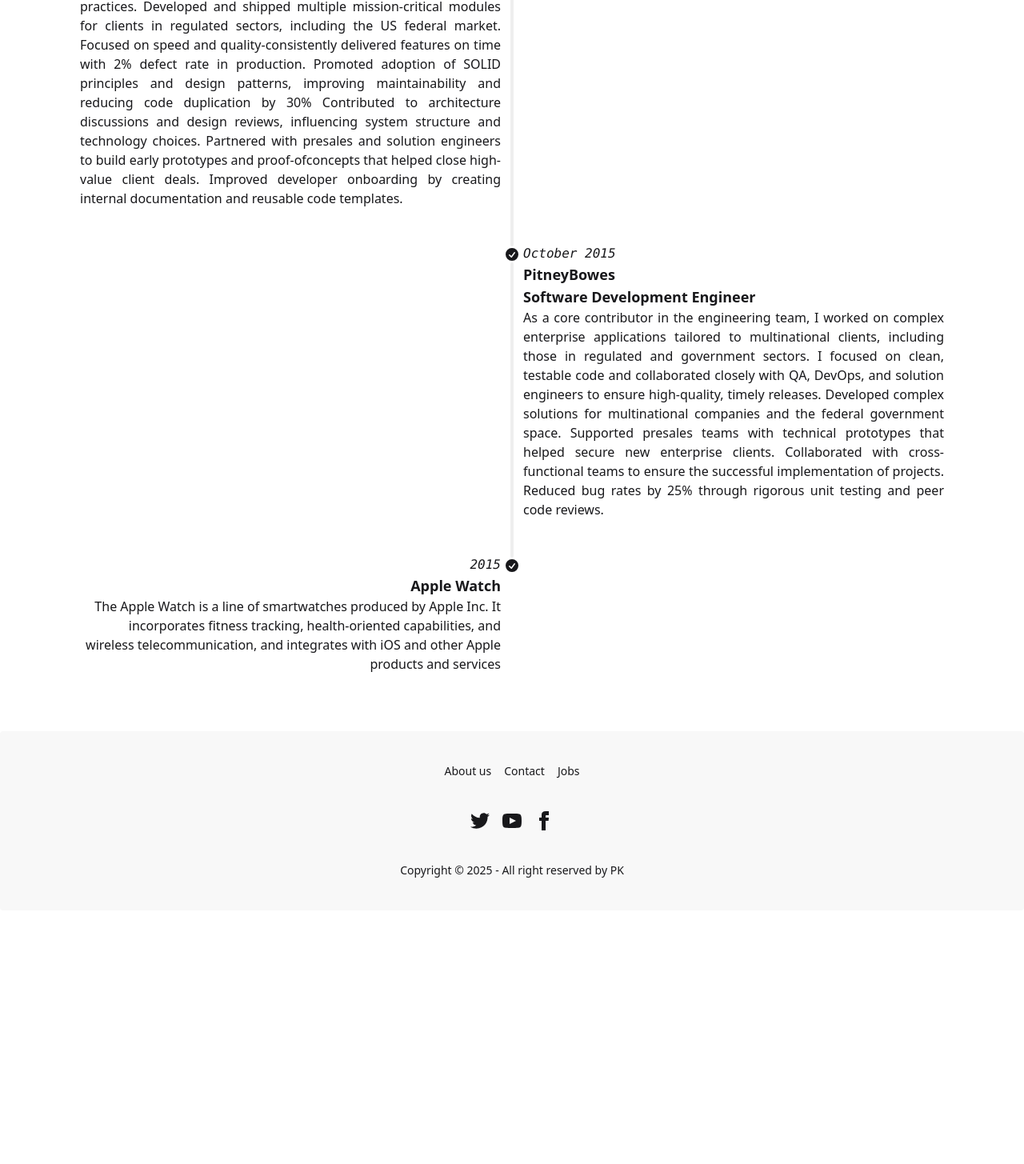
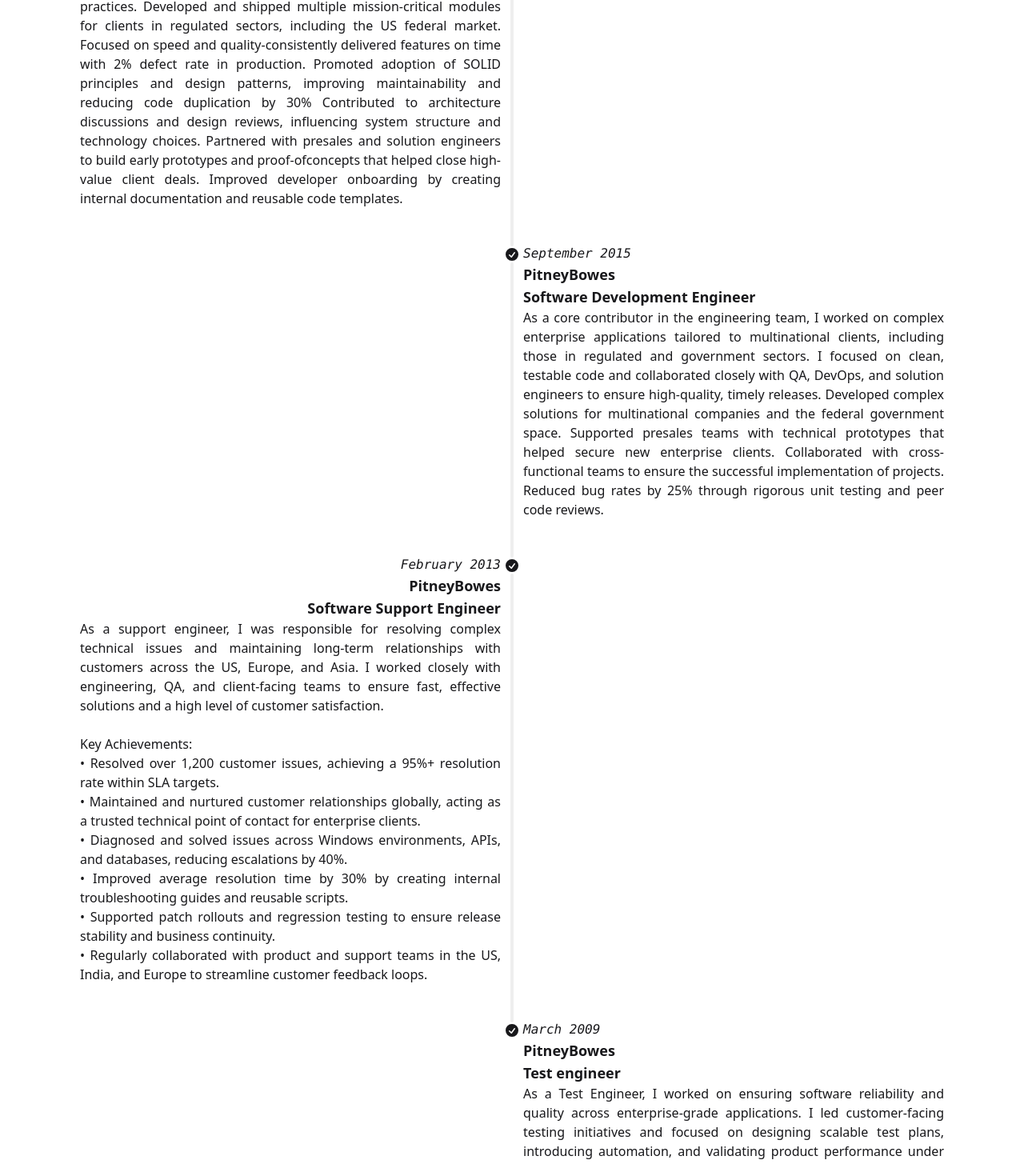
Before and after one commit to PKwiato/KwiatoDaisyUI, an Angular app: page / in a window 1280 px wide. Shown: the part 1935-3390 px from the top of the page at 80% size. Before the commit the page ends 3073 px from the top, so only its background shows below. Built offline with nearby package versions, Linux system fonts and the light colour scheme.

Commit message:
adding more experience to my CV

```diff
--- a/src/app/core/layout/experience/experience.component.html
+++ b/src/app/core/layout/experience/experience.component.html
@@ -18,7 +18,7 @@
       </div>
       <div class="timeline-start mb-10">
         <div class="md:text-end">
-          <time class="font-mono italic">October 2024</time>
+          <time class="font-mono italic">January 2024</time>
           <div class="text-lg font-black">PitneyBowes<br>Engineering Director</div>
         </div>
         <div class="text-justify">
@@ -82,7 +82,7 @@
       </div>
       <div class="timeline-start mb-10">
         <div class="md:text-end">
-          <time class="font-mono italic">October 2018</time>
+          <time class="font-mono italic">July 2018</time>
           <div class="text-lg font-black">PitneyBowes<br>Senior Software Development Engineer</div>
         </div>
         <div class="text-justify">
@@ -117,7 +117,7 @@
       </div>
       <div class="timeline-end mb-10">
         <div class="md:text-start">
-          <time class="font-mono italic">October 2015</time>
+          <time class="font-mono italic">September 2015</time>
           <div class="text-lg font-black">PitneyBowes<br>Software Development Engineer</div>
         </div>
         <div class="text-justify">
@@ -127,6 +127,40 @@
           Supported presales teams with technical prototypes that helped secure new enterprise clients.
           Collaborated with cross-functional teams to ensure the successful implementation of projects.
           Reduced bug rates by 25% through rigorous unit testing and peer code reviews.
+        </div>
+      </div>
+      <hr>
+    </li><li>
+      <hr>
+      <div class="timeline-middle">
+        <svg
+          xmlns="http://www.w3.org/2000/svg"
+          viewBox="0 0 20 20"
+          fill="currentColor"
+          class="h-5 w-5"
+        >
+          <path
+            fill-rule="evenodd"
+            d="M10 18a8 8 0 100-16 8 8 0 000 16zm3.857-9.809a.75.75 0 00-1.214-.882l-3.483 4.79-1.88-1.88a.75.75 0 10-1.06 1.061l2.5 2.5a.75.75 0 001.137-.089l4-5.5z"
+            clip-rule="evenodd"
+          />
+        </svg>
+      </div>
+      <div class="timeline-start mb-10">
+        <div class="md:text-end">
+          <time class="font-mono italic">February 2013</time>
+          <div class="text-lg font-black">PitneyBowes<br>Software Support Engineer</div>
+        </div>
+        <div class="text-justify">
+          As a support engineer, I was responsible for resolving complex technical issues and maintaining long-term relationships with customers across the US, Europe, and Asia. I worked closely with engineering, QA, and client-facing teams to ensure fast, effective solutions and a high level of customer satisfaction.
+<br><br>
+          Key Achievements:<br>
+          • Resolved over 1,200 customer issues, achieving a 95%+ resolution rate within SLA targets.<br>
+          • Maintained and nurtured customer relationships globally, acting as a trusted technical point of contact for enterprise clients.<br>
+          • Diagnosed and solved issues across Windows environments, APIs, and databases, reducing escalations by 40%.<br>
+          • Improved average resolution time by 30% by creating internal troubleshooting guides and reusable scripts.<br>
+          • Supported patch rollouts and regression testing to ensure release stability and business continuity.<br>
+          • Regularly collaborated with product and support teams in the US, India, and Europe to streamline customer feedback loops.
         </div>
       </div>
       <hr>
@@ -147,13 +181,23 @@
           />
         </svg>
       </div>
-      <div class="timeline-start mb-10 md:text-end">
-        <time class="font-mono italic">2015</time>
-        <div class="text-lg font-black">Apple Watch</div>
-        The Apple Watch is a line of smartwatches produced by Apple Inc. It incorporates fitness
-        tracking, health-oriented capabilities, and wireless telecommunication, and integrates with
-        iOS and other Apple products and services
-      </div>
+      <div class="timeline-end mb-10 md:text-start">
+        <time class="font-mono italic">March 2009</time>
+        <div class="text-lg font-black">PitneyBowes<br>Test engineer</div>
+          <div class="text-justify">
+            As a Test Engineer, I worked on ensuring software reliability and quality across enterprise-grade applications.
+            I led customer-facing testing initiatives and focused on designing scalable test plans, introducing automation, and validating product performance under real-world scenarios.
+            <br><br>
+            Key Achievements:<br>
+
+            • Led customer testing efforts for critical product lines, ensuring end-user needs were reflected in validation processes.<br>
+            • Designed and executed test plans covering functionality, performance, regression, and user acceptance.<br>
+            • Introduced test automation frameworks that reduced manual testing time by 40% and improved defect detection rates.<br>
+            • Conducted performance and penetration testing to meet security and reliability standards.<br>
+            • Collaborated closely with developers and business analysts to improve test coverage and ensure clear understanding of requirements.<br>
+            • Created detailed test documentation and reporting, which improved issue tracking and cross-team communication.
+          </div>
+        </div>
     </li>
   </ul>
 </div>
```
